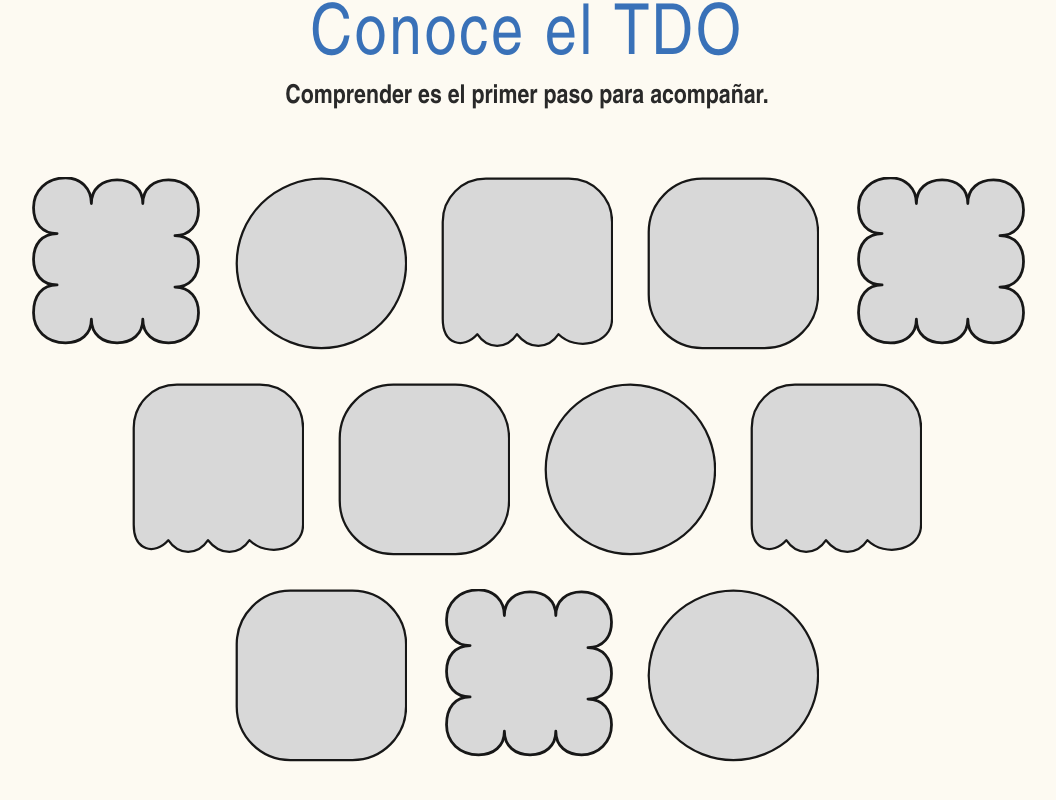
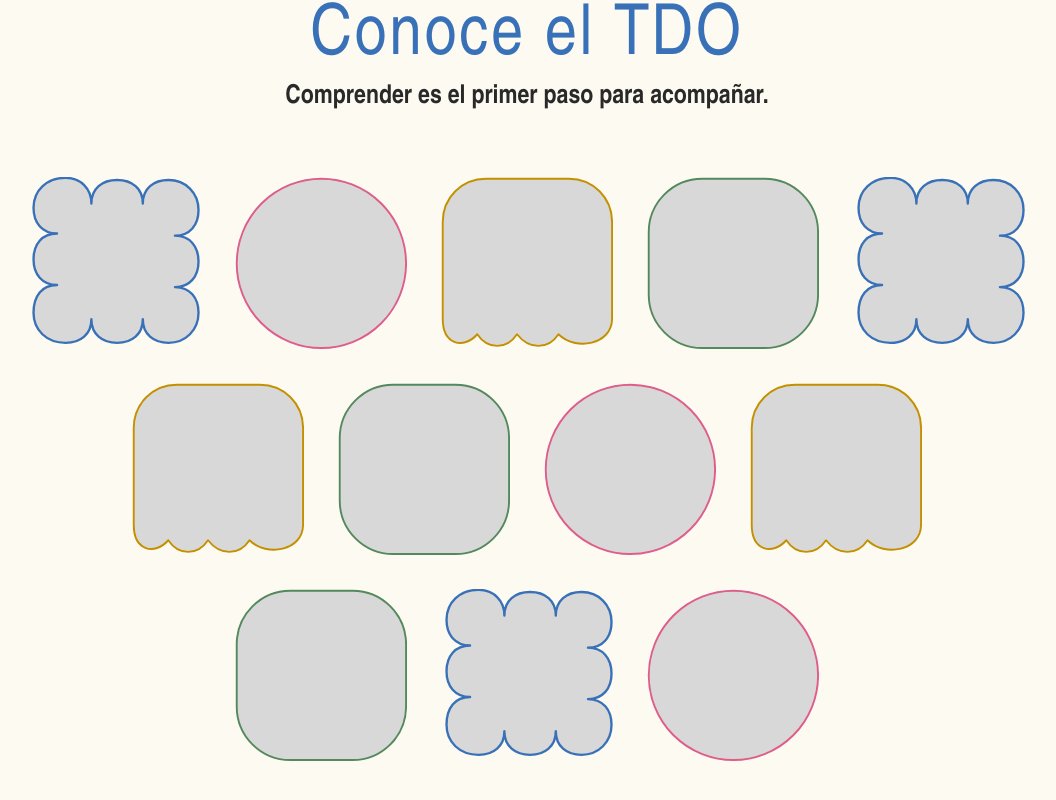
Before and after one commit to jrvrr/tico_web, a Next.js app: page / in a window 1280 px wide. Shown: the part 634-1434 px from the top of the page, without its empty margins (113-1169 px from the left). Built offline with nearby package versions, Linux system fonts and the light colour scheme.

Commit message:
feat: tamaños de figuras y colores

```diff
--- a/src/app/page.module.css
+++ b/src/app/page.module.css
@@ -4,6 +4,10 @@
   --paper-line: #73c7d6;
   --hero-pink: #f88cac;
   --green: #cbdc9d;
+  --outline-blue: #3971b8;
+  --outline-pink: #df5d8a;
+  --outline-yellow: #c49000;
+  --outline-green: #53895c;
   --fond: #f9f1da;
   display: flex;
   min-height: 100vh;
@@ -12,12 +16,12 @@
   font-family: "Arial Narrow", "Bahnschrift Condensed", Arial, sans-serif;
 }
 
-:global([data-sileo-title][data-state="warning"]),
-:global([data-sileo-badge][data-state="warning"]) {
+.page :global([data-sileo-title][data-state="warning"]),
+.page :global([data-sileo-badge][data-state="warning"]) {
   color: #8a5100;
 }
 
-:global([data-sileo-description]) {
+.page :global([data-sileo-description]) {
   color: #3f2a0a !important;
   font-weight: 600;
 }
@@ -129,9 +133,21 @@
   width: 100%;
   height: 100%;
   fill: #d8d8d8;
-  stroke: #171717;
-  stroke-width: 1.3;
+  stroke: var(--outline-blue);
+  stroke-width: 1.1;
   stroke-linejoin: round;
+}
+
+.shape[data-shape="circle"] svg {
+  stroke: var(--outline-pink);
+}
+
+.shape[data-shape="arch"] svg {
+  stroke: var(--outline-yellow);
+}
+
+.shape[data-shape="square"] svg {
+  stroke: var(--outline-green);
 }
 
 .introPanel {
--- a/src/app/page.tsx
+++ b/src/app/page.tsx
@@ -166,7 +166,7 @@ export default function Home() {
             {shapeRows.map((row, rowIndex) => (
               <div className={styles.shapeRow} key={rowIndex}>
                 {row.map((shape, shapeIndex) => (
-                  <span className={styles.shape} key={shapeIndex}>
+                  <span className={styles.shape} key={shapeIndex} data-shape={shape}>
                     <ShapeIcon shape={shape} />
                   </span>
                 ))}
```
